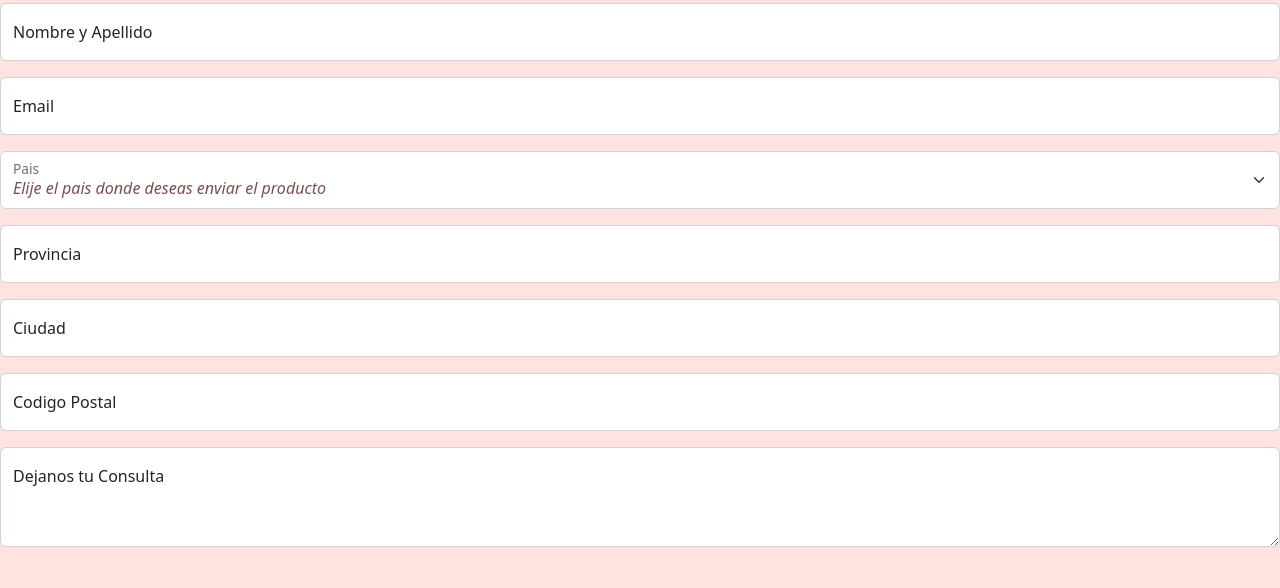
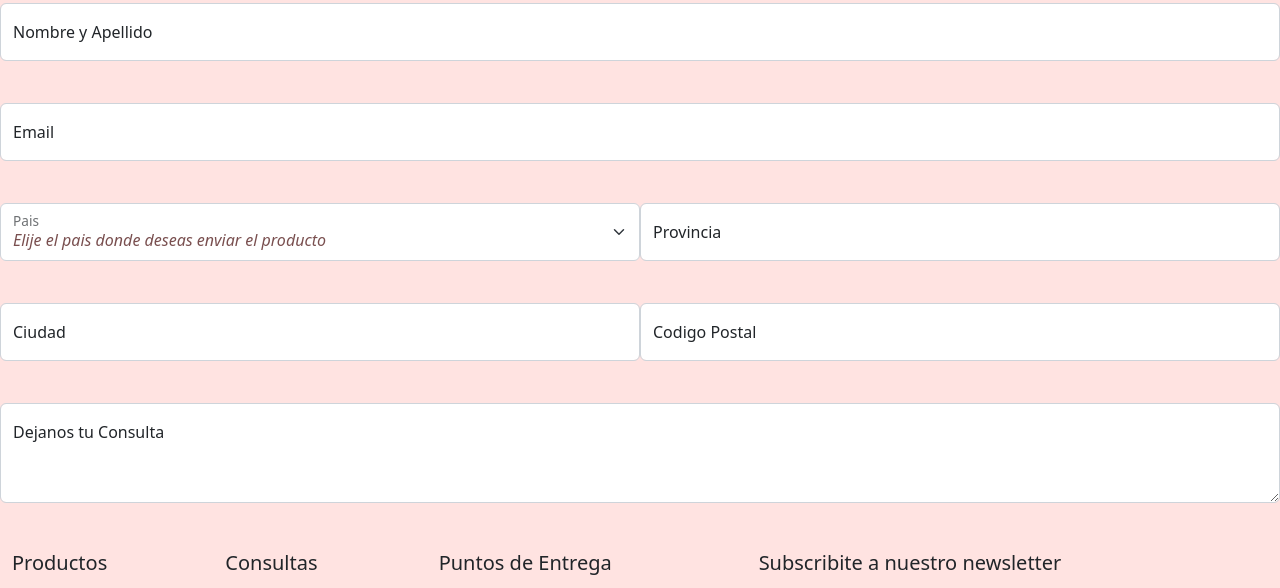
Before and after one commit to Pmonti1982/PreEntrega3_Monti, a website: page contacto.html in a window 1280 px wide. Shown: the part 132-720 px from the top of the page. Drawn offline with nearby package versions, Linux system fonts and the light colour scheme.

Commit message:
add grids formulario

```diff
--- a/contacto.html
+++ b/contacto.html
@@ -62,21 +62,21 @@
       <!--Comienzo Formulario-->
       <div class="formulario">
         <!--Nombre-->
-        <div class="form-floating mb-3">
+        <div class="form-floating nombre mb-3">
           <input type="text" class="form-control" id="nombre" name="nombre" placeholder="Nombre y Apellido">
           <label for="nombre">Nombre y Apellido</label>
         </div>
         <!--Nombre-->
 
         <!--Email-->
-        <div class="form-floating mb-3">
+        <div class="form-floating email mb-3">
           <input type="email" class="form-control" id="email" name="email" placeholder="name@example.com">
           <label for="email">Email</label>
         </div>
         <!--Email-->
 
         <!--Pais-->
-        <div class="form-floating mb-3">
+        <div class="form-floating pais mb-3">
           <select class="form-select" id="pais" name="pais" aria-label="Pais">
             <option selected>Elije el pais donde deseas enviar el producto</option>
             <option value="1">Argentina</option>
@@ -88,28 +88,28 @@
         <!--Pais-->
 
         <!--Provincia-->
-        <div class="form-floating mb-3">
+        <div class="form-floating provincia mb-3">
           <input type="text" class="form-control" id="provincia" name="provincia" placeholder="Provincia">
           <label for="provincia">Provincia</label>
         </div>
         <!--Provincia-->
 
         <!--Ciudad-->
-        <div class="form-floating mb-3">
+        <div class="form-floating ciudad mb-3">
           <input type="text" class="form-control" id="ciudad" name="ciudad" placeholder="Ciudad">
           <label for="ciudad">Ciudad</label>
         </div>
         <!--Ciudad-->
 
         <!--Codigo Postal-->
-        <div class="form-floating mb-3">
+        <div class="form-floating cp mb-3">
           <input type="text" class="form-control" id="cp" name="cp" placeholder="Codigo Postal">
           <label for="cp">Codigo Postal</label>
         </div>
         <!--Ciudad-->
 
         <!--Preguntas-->
-        <div class="form-floating">
+        <div class="form-floating preguntas">
           <textarea class="form-control" id="preguntas" name="preguntas" placeholder="Leave a comment here" style="height: 100px"></textarea>
           <label for="preguntas">Dejanos tu Consulta</label>
         </div>
--- a/scss/estilos.scss
+++ b/scss/estilos.scss
@@ -5,6 +5,34 @@
     margin: 0;
     padding: 0;
 }
+.formulario {  display: grid;
+    grid-template-columns: 1fr 1fr 1fr 1fr;
+    grid-template-rows: 1fr 1fr 1fr 1fr 1fr;
+    gap: 0px 0px;
+    grid-auto-flow: row;
+    grid-template-areas:
+      "nombre nombre nombre nombre"
+      "email email email email"
+      "pais pais provincia provincia"
+      "ciudad ciudad cp cp"
+      "preguntas preguntas preguntas preguntas";
+  }
+
+  .nombre { grid-area: nombre; }
+
+  .email { grid-area: email; }
+
+  .pais { grid-area: pais; }
+
+  .provincia { grid-area: provincia; }
+
+  .ciudad { grid-area: ciudad; }
+
+  .cp { grid-area: cp; }
+
+  .preguntas { grid-area: preguntas; }
+
+
 html {
     font-family: 'Roboto', sans-serif;
 }
```
Also changed, not shown: css/estilos.css, 1 other file.
